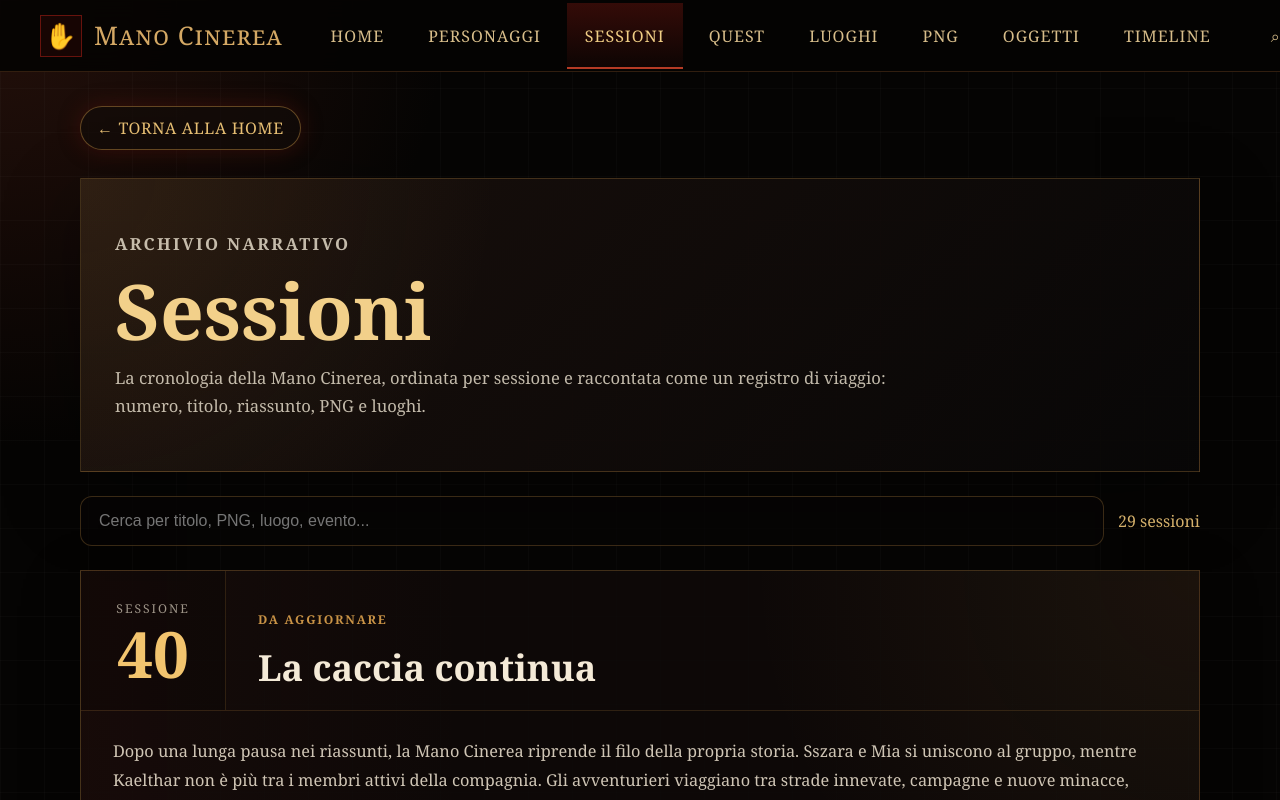
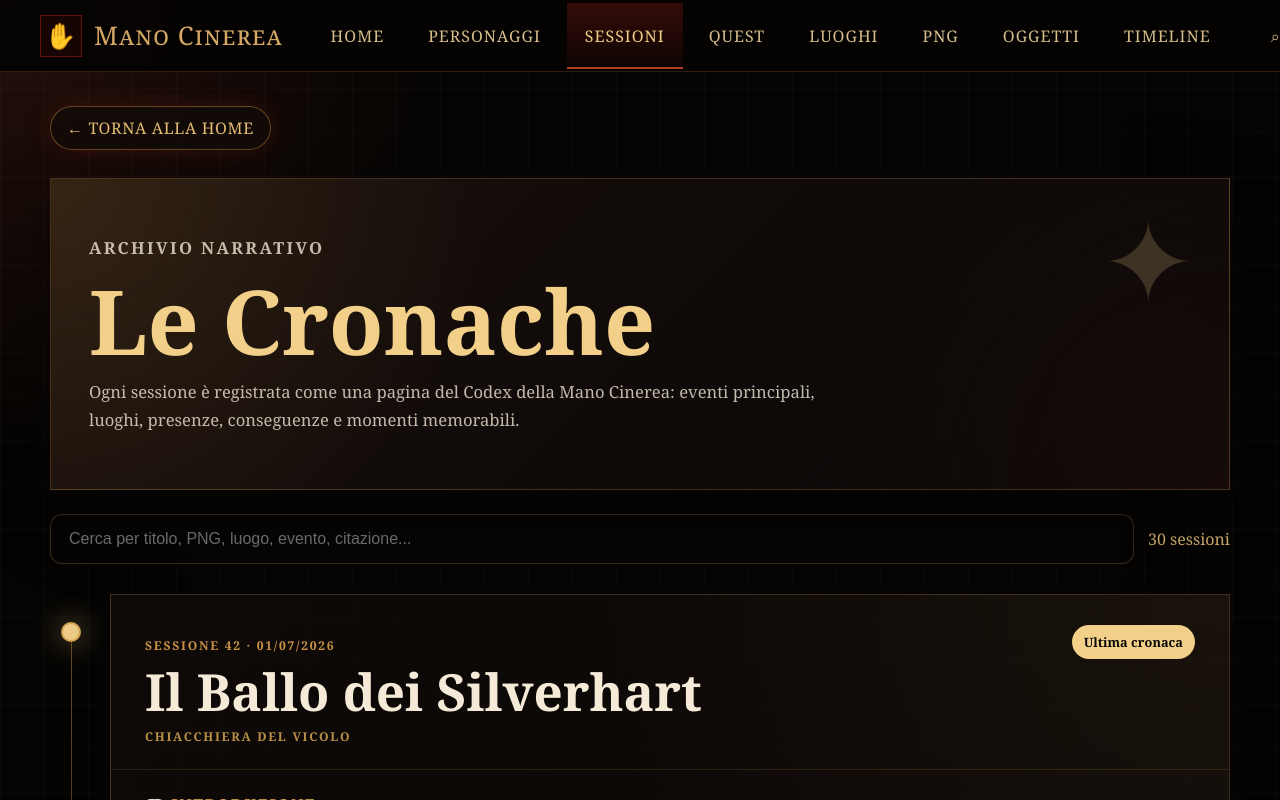
Before and after one commit to stefanoconte8494-lang/cronache-mano-cinerea, a React (Vite) app: page / in a window 1280 px wide. Both pictures are taken after a click on the button "SESSIONI". Shown: the top 800 px of the page. Built offline with nearby package versions, Linux system fonts and the light colour scheme.

Commit message:
Versione 0.71 - rework sessioni

```diff
--- /dev/null
+++ b/src/components/SessionHighlight.jsx
@@ -0,0 +1,11 @@
+export default function SessionHighlight({ quote, author, title = 'Momento memorabile' }) {
+  if (!quote) return null
+
+  return (
+    <section className="session-highlight">
+      <p className="session-block-kicker">✦ {title}</p>
+      <blockquote>“{quote}”</blockquote>
+      {author && <p className="session-highlight-author">— {author}</p>}
+    </section>
+  )
+}
--- a/src/data/charactersData.js
+++ b/src/data/charactersData.js
@@ -21,11 +21,11 @@ export const characters = [
     symbol: '⊙',
     appearanceOrder: 1,
     player: 'Mirko F.',
-    race: 'Da completare',
+    race: 'Plasmoide',
     classInfo: 'Ladro · Lama dell’Anima',
     subclass: 'Lama dell’Anima',
-    alignment: 'Da definire',
-    firstAppearance: 'Da completare',
+    alignment: 'Neutrale Puro',
+    firstAppearance: '1a sessione della campagna',
     image: jellyCombattimento,
     portrait: jellyBase,
     quote: 'Nato dalla morte di molti. Alla ricerca della pace di tutti.',
@@ -33,7 +33,7 @@ export const characters = [
       'Jelly è una creatura nata da un esperimento fallito: un corpo impossibile, attraversato da molte memorie e da poteri psionici che prendono forma in lame di pura energia. Dentro la Mano Cinerea è insieme ombra, lama, cuoco e sopravvissuto.',
     identity: [
       { label: 'Giocatore', value: 'Mirko F.' },
-      { label: 'Classe', value: 'Ladro' },
+      { label: 'Classe', value: 'Ladro 8°' },
       { label: 'Sottoclasse', value: 'Lama dell’Anima' },
       { label: 'Stato', value: 'Attivo' },
       { label: 'Ruolo', value: 'Ombra psionica' },
@@ -41,24 +41,25 @@ export const characters = [
     ],
     stats: {
       armorClass: 21,
-      hitPoints: 'Da completare',
-      level: 'Da completare',
-      proficiencyBonus: 'Da completare',
-      initiative: 'Da completare',
-      speed: 'Da completare',
-      passivePerception: 'Da completare',
+      hitPoints: 52,
+      level: 8,
+      proficiencyBonus: +3,
+      initiative: +5,
+      speed: 9,
+      darkvision: 18,
+      passivePerception: 19,
       classes: [
-        { name: 'Ladro', detail: 'Lama dell’Anima', level: 'Da completare' },
+        { name: 'Ladro', detail: 'Lama dell’Anima', level: 8 },
       ],
       skills: [
+        { name: 'Acrobazia', value: '+10' },
+        { name: 'Arcano', value: '+4' },
+        { name: 'Furtività', value: '+13' },
+        { name: 'Indagare', value: '+7' },
+        { name: 'Percezione', value: '+9' },
         { name: 'Rapidità di Mano', value: '+13' },
-        { name: 'Furtività', value: '+13' },
-        { name: 'Percezione', value: '+9' },
-        { name: 'Indagare', value: '+7' },
-        { name: 'Acrobazia', value: '+10' },
-        { name: 'Intuizione', value: 'Da completare' },
       ],
-      languages: ['Da completare'],
+      languages: ['Comune'],
     },
     abilities: [
       {
@@ -283,8 +284,8 @@ export const characters = [
     race: 'Umano',
     classInfo: 'Guerriero 8 · Cavaliere dell’Eco',
     subclass: 'Cavaliere dell’Eco',
-    alignment: 'Da definire',
-    firstAppearance: 'Da completare',
+    alignment: 'Neutrale Buono',
+    firstAppearance: '1a sessione della campagna',
     image: ianArmatura,
     portrait: ianArmatura,
     quote: 'Alcune strade non si scelgono: ti riconoscono.',
@@ -424,10 +425,10 @@ export const characters = [
         { name: 'Chierica', detail: 'Dominio della Vita', level: 6 },
       ],
       skills: [
+        { name: 'Furtività', value: '+5' },
+        { name: 'Intuizione', value: '+7' },
         { name: 'Percezione', value: '+7' },
-        { name: 'Intuizione', value: '+7' },
         { name: 'Sopravvivenza', value: '+7' },
-        { name: 'Furtività', value: '+5' },
       ],
     },
     abilities: [
--- a/src/data/sessionsData.js
+++ b/src/data/sessionsData.js
@@ -318,6 +318,52 @@ export const sessions = [
     places: ['Strade innevate', 'Dimora di Ian'],
     tags: ['Ripartenza', 'Sszara', 'Mia']
   },
+  {
+  id: 'session-42',
+  number: 42,
+  title: 'Il Ballo dei Silverhart',
+  arc: 'Chiacchiera del Vicolo',
+  date: '01/07/2026',
+  nextSession: '08/07/2026',
+  introduction:
+    'La Mano Cinerea si prepara ad affrontare una missione diversa da qualunque cosa abbia mai fatto: non una rovina, non un campo di battaglia, ma un ballo in maschera organizzato dalla potente famiglia Silverhart. L’obiettivo è cercare informazioni sul Tulipano senza attirare attenzioni indesiderate.',
+  summary:
+    'La Mano Cinerea si prepara per un ballo in maschera alla magione Silverhart. La notte precedente, il Visitatore chiede in prestito i cinque sensi dei membri del gruppo in cambio dei doni concessi. La sera seguente, gli avventurieri entrano nella dimora dei Silverhart pronti a indagare sul Tulipano.',
+  events: [
+    'La Mano Cinerea riceve una missione insolita: infiltrarsi in un ballo in maschera.',
+    'Il gruppo si prepara con abiti eleganti, profumi e maschere.',
+    'Il Visitatore si manifesta e chiede in prestito i cinque sensi.',
+    'Ogni membro sacrifica temporaneamente uno dei propri sensi.',
+    'Il gruppo raggiunge l’immensa magione della famiglia Silverhart.',
+    'L’indagine sul Tulipano inizia sotto lo sguardo dell’alta società.',
+  ],
+  people: [
+    'Jelly',
+    'Octavian “Ian” Ashvale',
+    'Sszara Sweetlight',
+    'Brewen Dolce Mosto',
+    'Zerion “Zero” Zaulyl',
+    'Mia',
+  ],
+  npcs: [
+    'Il Visitatore',
+    'Famiglia Silverhart',
+    'Ospiti del ballo',
+  ],
+  places: [
+    'Magione Silverhart',
+  ],
+  quote: 'Per conoscere davvero il mondo... prestatemi i vostri sensi.',
+  quoteAuthor: 'Il Visitatore',
+  quoteTitle: 'Momento memorabile',
+  tags: [
+    'Ballo in maschera',
+    'Silverhart',
+    'Tulipano',
+    'Intrigo sociale',
+    'Il Visitatore',
+  ],
+},
 ];
 
 export const latestSession = sessions[sessions.length - 1];
--- a/src/pages/SessionsPage.jsx
+++ b/src/pages/SessionsPage.jsx
@@ -1,8 +1,36 @@
-import { useMemo, useState } from "react";
-import Navbar from "../components/Navbar";
-import Footer from "../components/Footer";
-import { sessions } from "../data/sessionsData";
-import "../styles/sessions.css";
+import { useMemo, useState } from 'react'
+import Navbar from '../components/Navbar'
+import Footer from '../components/Footer'
+import SessionHighlight from '../components/SessionHighlight'
+import { sessions } from '../data/sessionsData'
+import '../styles/sessions.css'
+
+function getSessionDate(session) {
+  return session.date || session.playedAt || session.sessionDate || ''
+}
+
+function getSessionEvents(session) {
+  if (session.events?.length) return session.events
+  if (session.keyEvents?.length) return session.keyEvents
+  if (session.moments?.length) return session.moments
+  return []
+}
+
+function getSessionPeople(session) {
+  return session.players || session.people || session.characters || []
+}
+
+function getSessionNpcs(session) {
+  return session.npcs || session.npc || session.encounteredNpcs || []
+}
+
+function getSessionPlaces(session) {
+  return session.places || session.locations || []
+}
+
+function getSessionTags(session) {
+  return session.tags || []
+}
 
 function SessionsPage({
   onNavigate,
@@ -12,40 +40,46 @@ function SessionsPage({
   onSessionsClick,
   onQuestsClick,
 }) {
-  const [search, setSearch] = useState("");
+  const [search, setSearch] = useState('')
 
   const filteredSessions = useMemo(() => {
-    const query = search.trim().toLowerCase();
+    const query = search.trim().toLowerCase()
 
     return sessions
       .slice()
       .sort((a, b) => b.number - a.number)
       .filter((session) => {
-        if (!query) return true;
+        if (!query) return true
 
         const searchable = [
           session.number,
           session.title,
           session.arc,
           session.summary,
-          ...(session.people || []),
-          ...(session.places || []),
+          session.introduction,
+          session.quote,
+          getSessionDate(session),
+          ...getSessionPeople(session),
+          ...getSessionNpcs(session),
+          ...getSessionPlaces(session),
+          ...getSessionTags(session),
+          ...getSessionEvents(session),
         ]
-          .join(" ")
-          .toLowerCase();
+          .join(' ')
+          .toLowerCase()
 
-        return searchable.includes(query);
-      });
-  }, [search]);
+        return searchable.includes(query)
+      })
+  }, [search])
 
   const goHome = () => {
     if (onNavigate) {
-      onNavigate("home");
-      return;
+      onNavigate('home')
+      return
     }
 
-    onHomeClick?.();
-  };
+    onHomeClick?.()
+  }
 
   return (
     <div className="site-shell sessions-shell">
@@ -65,61 +99,128 @@ function SessionsPage({
 
         <section className="sessions-hero">
           <p className="section-kicker">Archivio narrativo</p>
-          <h1>Sessioni</h1>
+          <h1>Le Cronache</h1>
           <p>
-            La cronologia della Mano Cinerea, ordinata per sessione e raccontata
-            come un registro di viaggio: numero, titolo, riassunto, PNG e luoghi.
+            Ogni sessione è registrata come una pagina del Codex della Mano Cinerea:
+            eventi principali, luoghi, presenze, conseguenze e momenti memorabili.
           </p>
         </section>
 
         <section className="sessions-toolbar">
           <input
             type="text"
-            placeholder="Cerca per titolo, PNG, luogo, evento..."
+            placeholder="Cerca per titolo, PNG, luogo, evento, citazione..."
             value={search}
             onChange={(event) => setSearch(event.target.value)}
           />
           <span>{filteredSessions.length} sessioni</span>
         </section>
 
-        <section className="sessions-list">
-          {filteredSessions.map((session) => (
-            <article className="session-card" key={session.id}>
-              <header className="session-card-header">
-                <div className="session-number-block">
-                  <span>Sessione</span>
-                  <strong>{session.number}</strong>
+        <section className="sessions-chronicle">
+          {filteredSessions.map((session, index) => {
+            const people = getSessionPeople(session)
+            const npcs = getSessionNpcs(session)
+            const places = getSessionPlaces(session)
+            const events = getSessionEvents(session)
+            const tags = getSessionTags(session)
+            const sessionDate = getSessionDate(session)
+
+            return (
+              <article className="chronicle-card" key={session.id || session.number}>
+                <div className="chronicle-spine">
+                  <span className={index === 0 ? 'chronicle-node latest' : 'chronicle-node'} />
+                  <span className="chronicle-line" />
                 </div>
 
-                <div className="session-title-block">
-                  <p className="session-arc">{session.arc}</p>
+                <div className="chronicle-content">
+                  <header className="chronicle-header">
+                    <div>
+                      <p className="session-block-kicker">
+                        Sessione {session.number}
+                        {sessionDate ? ` · ${sessionDate}` : ''}
+                      </p>
                       <h2>{session.title}</h2>
+                      {session.arc && <p className="chronicle-arc">{session.arc}</p>}
                     </div>
+
+                    {index === 0 && <span className="latest-badge">Ultima cronaca</span>}
                   </header>
 
-              <div className="session-summary-box">
-                <p>{session.summary}</p>
+                  <section className="chronicle-summary">
+                    <h3>📖 Introduzione</h3>
+                    <p>{session.introduction || session.summary}</p>
+                  </section>
+
+                  {events.length > 0 && (
+                    <section className="chronicle-block">
+                      <h3>⚔ Eventi principali</h3>
+                      <ol className="event-list">
+                        {events.map((event) => (
+                          <li key={event}>{event}</li>
+                        ))}
+                      </ol>
+                    </section>
+                  )}
+
+                  <div className="chronicle-meta-grid">
+                    {people.length > 0 && (
+                      <section className="chronicle-block compact">
+                        <h3>👥 Personaggi presenti</h3>
+                        <div className="session-chip-row">
+                          {people.map((person) => <span key={person}>{person}</span>)}
+                        </div>
+                      </section>
+                    )}
+
+                    {places.length > 0 && (
+                      <section className="chronicle-block compact">
+                        <h3>🏰 Luoghi</h3>
+                        <div className="session-chip-row">
+                          {places.map((place) => <span key={place}>{place}</span>)}
+                        </div>
+                      </section>
+                    )}
+
+                    {npcs.length > 0 && (
+                      <section className="chronicle-block compact">
+                        <h3>🎭 PNG e presenze</h3>
+                        <div className="session-chip-row">
+                          {npcs.map((npc) => <span key={npc}>{npc}</span>)}
+                        </div>
+                      </section>
+                    )}
+
+                    {session.nextSession && (
+                      <section className="chronicle-block compact">
+                        <h3>⏳ Prossima sessione</h3>
+                        <p>{session.nextSession}</p>
+                      </section>
+                    )}
                   </div>
 
-              <footer className="session-footer">
-                <div>
-                  <h3>PNG</h3>
-                  <p>{(session.people || []).join(" · ")}</p>
+                  <SessionHighlight
+                    quote={session.quote}
+                    author={session.quoteAuthor}
+                    title={session.quoteTitle}
+                  />
+
+                  {tags.length > 0 && (
+                    <footer className="chronicle-tags">
+                      {tags.map((tag) => (
+                        <span key={tag}>{tag}</span>
+                      ))}
+                    </footer>
+                  )}
                 </div>
-
-                <div>
-                  <h3>Luoghi</h3>
-                  <p>{(session.places || []).join(" · ")}</p>
-                </div>
-              </footer>
               </article>
-          ))}
+            )
+          })}
         </section>
       </main>
 
       <Footer />
     </div>
-  );
+  )
 }
 
-export default SessionsPage;
+export default SessionsPage
--- a/src/styles/sessions.css
+++ b/src/styles/sessions.css
@@ -1,11 +1,11 @@
-/* SESSIONI - VERSIONE 0.5 */
+/* SESSIONI - VERSIONE 0.71 */
 
 .sessions-shell {
   min-height: 100vh;
 }
 
 .sessions-page {
-  width: min(1120px, calc(100% - 44px));
+  width: min(1180px, calc(100% - 44px));
   margin: 0 auto;
   padding: 34px 0 76px;
   color: #f4ead7;
@@ -31,16 +31,30 @@
 
 .sessions-hero {
   margin-top: 28px;
-  padding: 34px;
+  padding: 38px;
   border: 1px solid rgba(197, 145, 68, 0.28);
   background:
-    radial-gradient(circle at top left, rgba(197, 145, 68, 0.12), transparent 36%),
-    linear-gradient(135deg, rgba(26, 16, 12, 0.96), rgba(8, 7, 7, 0.94));
+    radial-gradient(circle at top left, rgba(197, 145, 68, 0.16), transparent 36%),
+    radial-gradient(circle at bottom right, rgba(122, 44, 33, 0.13), transparent 34%),
+    linear-gradient(135deg, rgba(26, 16, 12, 0.97), rgba(8, 7, 7, 0.95));
   box-shadow: 0 24px 70px rgba(0, 0, 0, 0.38);
+  position: relative;
+  overflow: hidden;
+}
+
+.sessions-hero::after {
+  content: "✦";
+  position: absolute;
+  right: 34px;
+  top: 24px;
+  color: rgba(242, 208, 138, 0.2);
+  font-size: 7rem;
+  line-height: 1;
 }
 
 .section-kicker,
-.session-arc {
+.session-block-kicker,
+.chronicle-arc {
   color: #c99346;
   text-transform: uppercase;
   letter-spacing: 0.14em;
@@ -51,8 +65,8 @@
 .sessions-hero h1 {
   margin: 10px 0;
   color: #f2d08a;
-  font-size: clamp(2.5rem, 6vw, 5rem);
-  line-height: 0.95;
+  font-size: clamp(2.6rem, 7vw, 5.6rem);
+  line-height: 0.92;
 }
 
 .sessions-hero p {
@@ -63,7 +77,7 @@
 }
 
 .sessions-toolbar {
-  margin: 24px 0;
+  margin: 24px 0 30px;
   display: flex;
   gap: 14px;
   align-items: center;
@@ -91,117 +105,190 @@
   white-space: nowrap;
 }
 
-.sessions-list {
+.sessions-chronicle {
   display: grid;
-  gap: 20px;
+  gap: 28px;
 }
 
-.session-card {
+.chronicle-card {
+  display: grid;
+  grid-template-columns: 42px 1fr;
+  gap: 18px;
+}
+
+.chronicle-spine {
+  display: grid;
+  justify-items: center;
+  grid-template-rows: auto 1fr;
+}
+
+.chronicle-node {
+  width: 20px;
+  height: 20px;
+  margin-top: 28px;
+  border-radius: 999px;
+  background: #8f5a31;
+  border: 2px solid #d6a652;
+  box-shadow: 0 0 18px rgba(214, 166, 82, 0.35);
+}
+
+.chronicle-node.latest {
+  background: #f2d08a;
+  box-shadow: 0 0 30px rgba(242, 208, 138, 0.65);
+}
+
+.chronicle-line {
+  width: 1px;
+  min-height: 100%;
+  background: linear-gradient(
+    to bottom,
+    rgba(197, 145, 68, 0.48),
+    rgba(197, 145, 68, 0.05)
+  );
+}
+
+.chronicle-content {
   border: 1px solid rgba(197, 145, 68, 0.28);
   background:
-    linear-gradient(90deg, rgba(139, 45, 31, 0.08), transparent 34%),
     radial-gradient(circle at top right, rgba(197, 145, 68, 0.08), transparent 38%),
-    rgba(14, 10, 8, 0.88);
+    linear-gradient(135deg, rgba(15, 10, 8, 0.94), rgba(8, 6, 6, 0.92));
   box-shadow: 0 18px 52px rgba(0, 0, 0, 0.36);
-  transition: 0.25s ease;
   overflow: hidden;
 }
 
-.session-card:hover {
-  transform: translateY(-2px);
-  border-color: rgba(197, 145, 68, 0.5);
-}
-
-.session-card-header {
-  display: grid;
-  grid-template-columns: 145px 1fr;
+.chronicle-header {
+  display: flex;
+  justify-content: space-between;
+  gap: 22px;
+  align-items: flex-start;
+  padding: 30px 34px 24px;
   border-bottom: 1px solid rgba(197, 145, 68, 0.18);
 }
 
-.session-number-block {
-  min-height: 132px;
-  display: grid;
-  place-items: center;
-  align-content: center;
-  gap: 8px;
-  border-right: 1px solid rgba(197, 145, 68, 0.18);
-  background: rgba(0, 0, 0, 0.2);
+.chronicle-header h2 {
+  margin: 8px 0 0;
+  color: #f4ead7;
+  font-size: clamp(1.7rem, 4vw, 3.35rem);
+  line-height: 0.98;
 }
 
-.session-number-block span {
-  color: rgba(244, 234, 215, 0.62);
-  font-size: 0.76rem;
-  text-transform: uppercase;
-  letter-spacing: 0.16em;
+.chronicle-arc {
+  margin: 12px 0 0;
+  color: rgba(214, 166, 82, 0.86);
 }
 
-.session-number-block strong {
-  color: #f2c46e;
-  font-size: clamp(2.8rem, 5vw, 4.4rem);
-  line-height: 0.9;
+.latest-badge {
+  color: #090706;
+  background: #f2d08a;
+  padding: 8px 12px;
+  border-radius: 999px;
+  font-size: 0.8rem;
+  font-weight: 800;
+  white-space: nowrap;
 }
 
-.session-title-block {
-  padding: 28px 32px 24px;
-  display: flex;
-  flex-direction: column;
-  justify-content: center;
+.chronicle-summary,
+.chronicle-block,
+.session-highlight {
+  padding: 24px 34px;
+  border-bottom: 1px solid rgba(197, 145, 68, 0.16);
 }
 
-.session-title-block h2 {
-  margin: 8px 0 0;
-  color: #f4ead7;
-  font-size: clamp(1.45rem, 3vw, 2.25rem);
-  line-height: 1.05;
+.chronicle-summary h3,
+.chronicle-block h3 {
+  margin: 0 0 12px;
+  color: #d6a652;
+  font-size: 0.95rem;
+  text-transform: uppercase;
+  letter-spacing: 0.12em;
 }
 
-.session-summary-box {
-  padding: 26px 32px;
-}
-
-.session-summary-box p {
-  margin: 0;
-  color: rgba(244, 234, 215, 0.84);
+.chronicle-summary p,
+.chronicle-block p,
+.event-list li {
+  color: rgba(244, 234, 215, 0.82);
   line-height: 1.78;
   font-size: 1.02rem;
 }
 
-.session-footer {
+.event-list {
+  margin: 0;
+  padding-left: 1.4rem;
   display: grid;
-  grid-template-columns: 1fr 1fr;
-  border-top: 1px solid rgba(197, 145, 68, 0.18);
+  gap: 10px;
 }
 
-.session-footer div {
-  padding: 20px 32px 24px;
+.chronicle-meta-grid {
+  display: grid;
+  grid-template-columns: repeat(2, 1fr);
+  border-bottom: 1px solid rgba(197, 145, 68, 0.16);
 }
 
-.session-footer div + div {
-  border-left: 1px solid rgba(197, 145, 68, 0.18);
+.chronicle-meta-grid .chronicle-block {
+  border-bottom: 0;
 }
 
-.session-footer h3 {
-  margin: 0 0 8px;
-  color: #d6a652;
-  font-size: 0.82rem;
-  text-transform: uppercase;
-  letter-spacing: 0.14em;
+.chronicle-meta-grid .chronicle-block:nth-child(odd) {
+  border-right: 1px solid rgba(197, 145, 68, 0.16);
 }
 
-.session-footer p {
-  margin: 0;
-  color: rgba(244, 234, 215, 0.72);
-  line-height: 1.55;
+.session-chip-row {
+  display: flex;
+  flex-wrap: wrap;
+  gap: 10px;
 }
 
-@media (max-width: 760px) {
+.session-chip-row span,
+.chronicle-tags span {
+  border: 1px solid rgba(197, 145, 68, 0.32);
+  background: rgba(197, 145, 68, 0.07);
+  color: rgba(244, 234, 215, 0.84);
+  padding: 8px 11px;
+  border-radius: 999px;
+  font-size: 0.92rem;
+}
+
+.session-highlight {
+  position: relative;
+  background:
+    radial-gradient(circle at 50% 0%, rgba(242, 208, 138, 0.11), transparent 40%),
+    rgba(0, 0, 0, 0.18);
+  text-align: center;
+}
+
+.session-highlight blockquote {
+  margin: 12px auto;
+  max-width: 760px;
+  color: #f4ead7;
+  font-size: clamp(1.25rem, 3vw, 2.2rem);
+  line-height: 1.35;
+  font-style: italic;
+}
+
+.session-highlight-author {
+  margin: 0;
+  color: #d6a652;
+}
+
+.chronicle-tags {
+  display: flex;
+  flex-wrap: wrap;
+  gap: 10px;
+  padding: 22px 34px 28px;
+}
+
+.chronicle-tags span {
+  color: #e5bd72;
+}
+
+@media (max-width: 820px) {
   .sessions-page {
-    width: min(100% - 28px, 1120px);
+    width: min(100% - 28px, 1180px);
     padding-top: 24px;
   }
 
   .sessions-hero {
-    padding: 24px;
+    padding: 26px;
   }
 
   .sessions-toolbar {
@@ -209,37 +296,36 @@
     align-items: stretch;
   }
 
-  .session-card-header {
+  .chronicle-card {
     grid-template-columns: 1fr;
   }
 
-  .session-number-block {
-    min-height: auto;
-    padding: 18px;
-    grid-template-columns: auto auto;
-    justify-content: start;
-    place-items: center;
-    border-right: 0;
-    border-bottom: 1px solid rgba(197, 145, 68, 0.18);
+  .chronicle-spine {
+    display: none;
   }
 
-  .session-number-block strong {
-    font-size: 2.4rem;
+  .chronicle-header {
+    flex-direction: column;
   }
 
-  .session-title-block,
-  .session-summary-box,
-  .session-footer div {
+  .chronicle-meta-grid {
+    grid-template-columns: 1fr;
+  }
+
+  .chronicle-meta-grid .chronicle-block:nth-child(odd) {
+    border-right: 0;
+  }
+
+  .chronicle-meta-grid .chronicle-block + .chronicle-block {
+    border-top: 1px solid rgba(197, 145, 68, 0.16);
+  }
+
+  .chronicle-summary,
+  .chronicle-block,
+  .session-highlight,
+  .chronicle-header,
+  .chronicle-tags {
     padding-left: 22px;
     padding-right: 22px;
   }
-
-  .session-footer {
-    grid-template-columns: 1fr;
-  }
-
-  .session-footer div + div {
-    border-left: 0;
-    border-top: 1px solid rgba(197, 145, 68, 0.18);
-  }
 }
```
Lines whose indentation alone changed are shown as unchanged.
